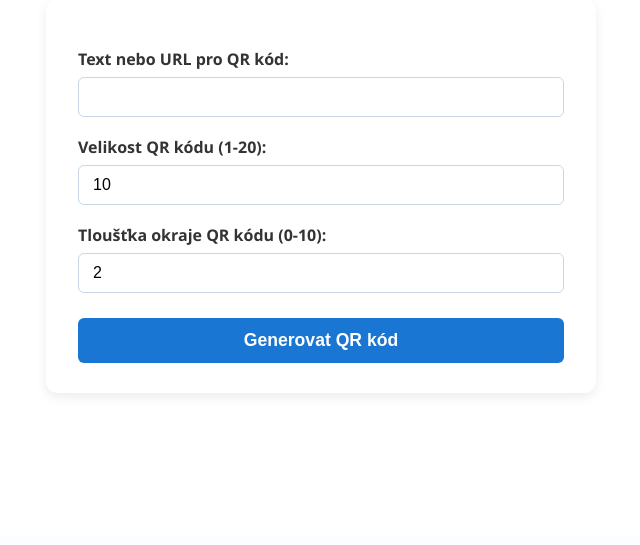
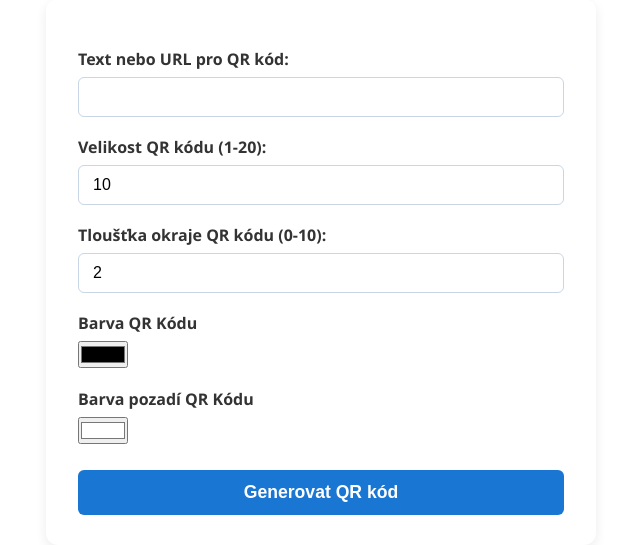
Before and after one commit to HonzaVanek/evidence_webapp, a Django app: page /pojistenci/vychytavky/qr in a window 1280 px wide. Shown: the part 265-810 px from the top of the page, without its empty margins (319-959 px from the left). Before the commit the page ends 660 px from the top, so only its background shows below. Run offline with Django 4.2, Linux system fonts and the light colour scheme; the visitor is signed in with stand-in values (Sample User, id 1).

Commit message:
added color picker to QR generater

```diff
--- a/pojistenci/templates/pojistenci/generate_qr.html
+++ b/pojistenci/templates/pojistenci/generate_qr.html
@@ -23,6 +23,12 @@
 
     <label for="qr_border">Tloušťka okraje QR kódu (0-10):</label>
     <input type ="number" id="qr_border" name="qr_border" min="0" max="10" value="2" required>
+
+    <label for="qr_color">Barva QR Kódu</label>
+    <input type ="color" id="qr_color" name="qr_color" value="black" required>
+
+    <label for="qr_background_color">Barva pozadí QR Kódu</label>
+    <input type ="color" id="qr_background_color" name="qr_background_color" value="#ffffff" required>
 
     <input type="submit" value="Generovat QR kód" class="qr-submit">
 </form>
--- a/pojistenci/views.py
+++ b/pojistenci/views.py
@@ -345,11 +345,13 @@ def generate_qr(request):
         data = request.POST.get('qr_text')
         qr_size = int(request.POST.get('qr_size'))
         qr_border = int(request.POST.get('qr_border'))
+        qr_color = request.POST.get('qr_color')
+        qr_background_color = request.POST.get('qr_background_color')
 
-        qr = qrcode.QRCode(version=1, box_size=qr_size, border=qr_border)
+        qr = qrcode.QRCode(version=None, box_size=qr_size, border=qr_border)
         qr.add_data(data)
         qr.make(fit=True)
-        image = qr.make_image(fill="black", back_color = "white")
+        image = qr.make_image(fill_color=qr_color, back_color = qr_background_color)
 
         # Uložení QR kódu do mediální složky
 
```
